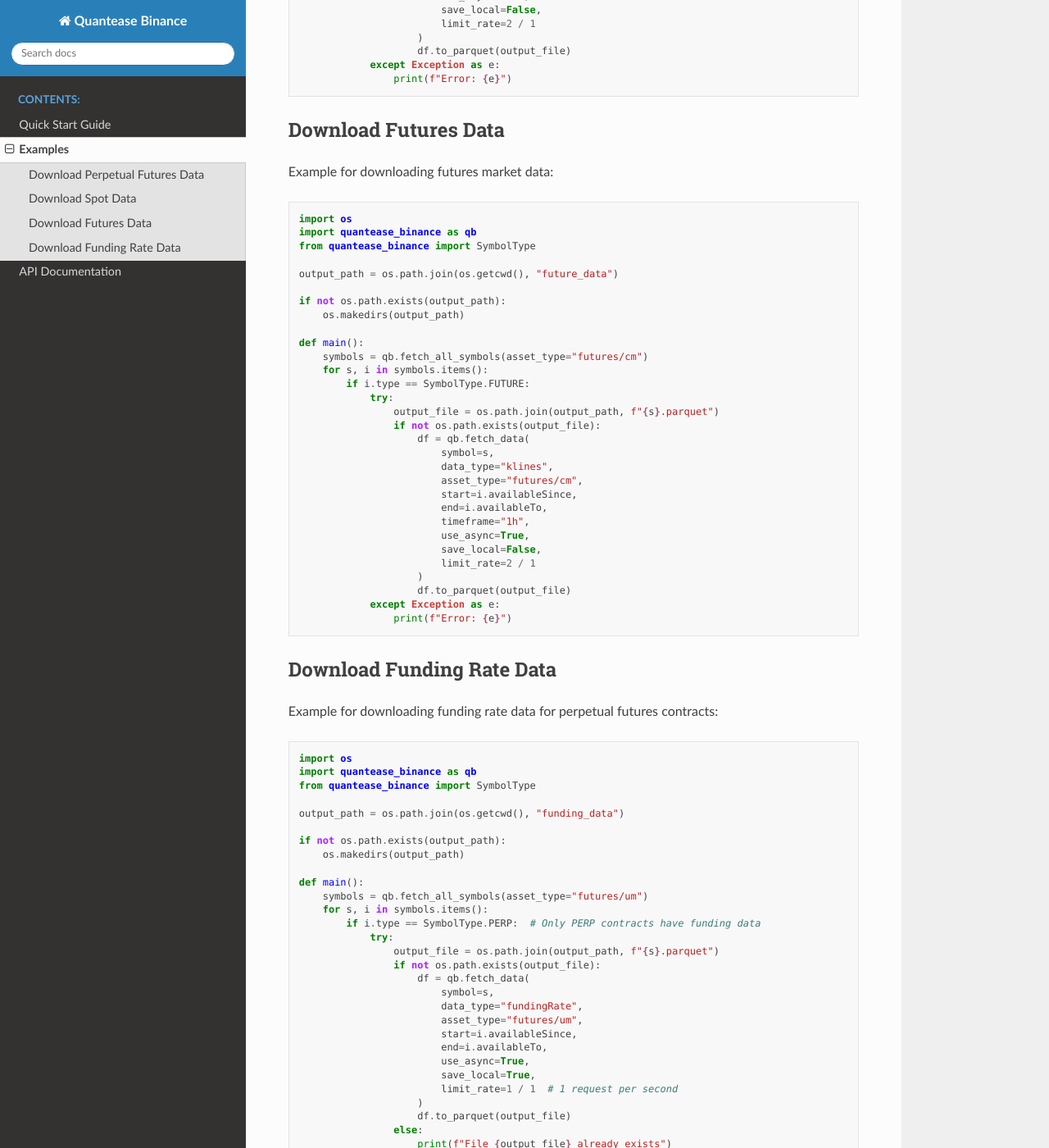
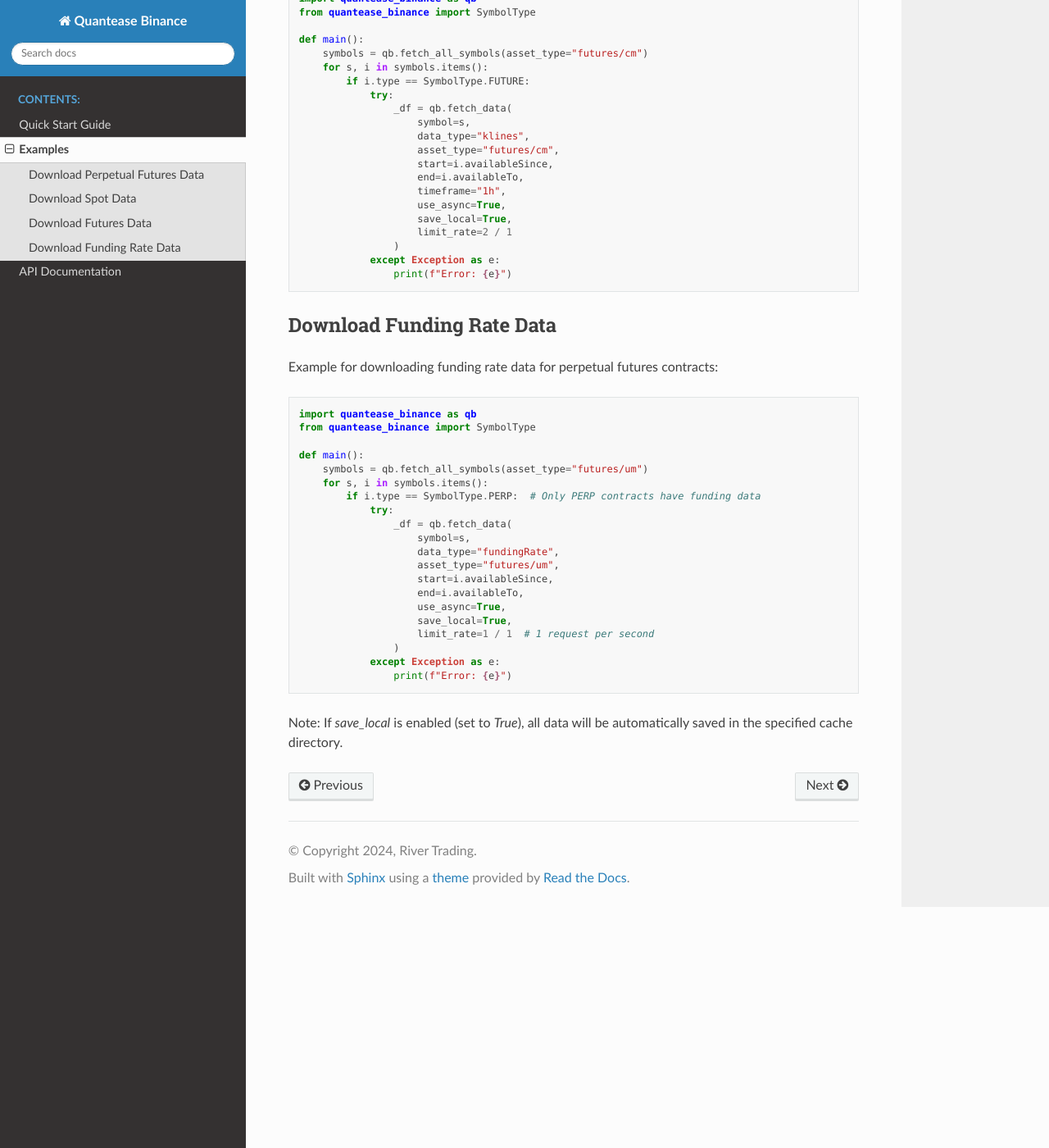
Before and after one commit to RiverTrading/quantease-binance, a Sphinx documentation site: the page built from docs/example.rst, in a window 1280 px wide and 1400 px high, scrolled down 1406 px. Shown: the whole window at 82% size. Built offline with Sphinx 7.4.7 and the Read the Docs theme 3.1.0, drawn with Linux system fonts in a browser that asks for light colours; some of the changed text lies outside the part shown.

```diff
--- a/docs/example.rst
+++ b/docs/example.rst
@@ -10,34 +10,25 @@ This example shows how to download historical data for perpetual futures contrac
 
 .. code-block:: python
 
-    import os
     import quantease_binance as qb
     from quantease_binance import SymbolType
-
-    output_path = os.path.join(os.getcwd(), "perp_data")
-
-    if not os.path.exists(output_path):
-        os.makedirs(output_path)
 
     def main():
         symbols = qb.fetch_all_symbols(asset_type="futures/um")
         for s, i in symbols.items():
             if i.type == SymbolType.PERP:  # Filter for perpetual futures contracts
                 try:
-                    output_file = os.path.join(output_path, f"{s}.parquet")
-                    if not os.path.exists(output_file):
-                        df = qb.fetch_data(
-                            symbol=s,
-                            data_type="klines",
-                            asset_type="futures/um",
-                            start=i.availableSince,
-                            end=i.availableTo,
-                            timeframe="1h",
-                            use_async=True,
-                            save_local=False,
-                            limit_rate=2 / 1,  # 2 request per second
-                        )
-                        df.to_parquet(output_file)
+                    _df = qb.fetch_data(
+                        symbol=s,
+                        data_type="klines",
+                        asset_type="futures/um",
+                        start=i.availableSince,
+                        end=i.availableTo,
+                        timeframe="1h",
+                        use_async=True,
+                        save_local=True,
+                        limit_rate=2 / 1,  # 2 request per second
+                    )
                 except Exception as e:
                     print(f"Error: {e}")
 
@@ -48,34 +39,27 @@ Example for downloading spot market historical data:
 
 .. code-block:: python
 
-    import os
     import quantease_binance as qb
     from quantease_binance import SymbolType
 
-    output_path = os.path.join(os.getcwd(), "spot_data")
-
-    if not os.path.exists(output_path):
-        os.makedirs(output_path)
+    qb.config.set_cache_dir("./.cache")  # Set the custom cache directory
 
     def main():
         symbols = qb.fetch_all_symbols(asset_type="spot")
         for s, i in symbols.items():
             if i.type == SymbolType.SPOT:
                 try:
-                    output_file = os.path.join(output_path, f"{s}.parquet")
-                    if not os.path.exists(output_file):
-                        df = qb.fetch_data(
-                            symbol=s,
-                            data_type="klines",
-                            asset_type="spot",
-                            start=i.availableSince,
-                            end=i.availableTo,
-                            timeframe="1h",
-                            use_async=True,
-                            save_local=False,
-                            limit_rate=2 / 1
-                        )
-                        df.to_parquet(output_file)
+                    _df = qb.fetch_data(
+                        symbol=s,
+                        data_type="klines",
+                        asset_type="spot",
+                        start=i.availableSince,
+                        end=i.availableTo,
+                        timeframe="1h",
+                        use_async=True,
+                        save_local=True,
+                        limit_rate=2 / 1
+                    )
                 except Exception as e:
                     print(f"Error: {e}")
 
@@ -86,34 +70,25 @@ Example for downloading futures market data:
 
 .. code-block:: python
 
-    import os
     import quantease_binance as qb
     from quantease_binance import SymbolType
-
-    output_path = os.path.join(os.getcwd(), "future_data")
-
-    if not os.path.exists(output_path):
-        os.makedirs(output_path)
 
     def main():
         symbols = qb.fetch_all_symbols(asset_type="futures/cm")
         for s, i in symbols.items():
             if i.type == SymbolType.FUTURE:
                 try:
-                    output_file = os.path.join(output_path, f"{s}.parquet")
-                    if not os.path.exists(output_file):
-                        df = qb.fetch_data(
-                            symbol=s,
-                            data_type="klines",
-                            asset_type="futures/cm",
-                            start=i.availableSince,
-                            end=i.availableTo,
-                            timeframe="1h",
-                            use_async=True,
-                            save_local=False,
-                            limit_rate=2 / 1
-                        )
-                        df.to_parquet(output_file)
+                    _df = qb.fetch_data(
+                        symbol=s,
+                        data_type="klines",
+                        asset_type="futures/cm",
+                        start=i.availableSince,
+                        end=i.availableTo,
+                        timeframe="1h",
+                        use_async=True,
+                        save_local=True,
+                        limit_rate=2 / 1
+                    )
                 except Exception as e:
                     print(f"Error: {e}")
 
@@ -124,34 +99,25 @@ Example for downloading funding rate data for perpetual futures contracts:
 
 .. code-block:: python
 
-    import os
     import quantease_binance as qb
     from quantease_binance import SymbolType
-
-    output_path = os.path.join(os.getcwd(), "funding_data")
-
-    if not os.path.exists(output_path):
-        os.makedirs(output_path)
 
     def main():
         symbols = qb.fetch_all_symbols(asset_type="futures/um")
         for s, i in symbols.items():
             if i.type == SymbolType.PERP:  # Only PERP contracts have funding data
                 try:
-                    output_file = os.path.join(output_path, f"{s}.parquet")
-                    if not os.path.exists(output_file):
-                        df = qb.fetch_data(
-                            symbol=s,
-                            data_type="fundingRate",
-                            asset_type="futures/um",
-                            start=i.availableSince,
-                            end=i.availableTo,
-                            use_async=True,
-                            save_local=True,
-                            limit_rate=1 / 1  # 1 request per second
-                        )
-                        df.to_parquet(output_file)
-                    else:
-                        print(f"File {output_file} already exists")
+                    _df = qb.fetch_data(
+                        symbol=s,
+                        data_type="fundingRate",
+                        asset_type="futures/um",
+                        start=i.availableSince,
+                        end=i.availableTo,
+                        use_async=True,
+                        save_local=True,
+                        limit_rate=1 / 1  # 1 request per second
+                    )
                 except Exception as e:
                     print(f"Error: {e}")
+
+Note: If `save_local` is enabled (set to `True`), all data will be automatically saved in the specified cache directory.
--- a/docs/quickstart.rst
+++ b/docs/quickstart.rst
@@ -21,6 +21,9 @@ To fetch all trading pairs from the Binance exchange, you can use the ``fetch_al
 .. code-block:: python
 
    import quantease_binance as qb
+
+   # Set a custom cache directory
+   qb.config.set_cache_dir("/path/to/your/cache")
 
    symbols = qb.fetch_all_symbols()
    print(symbols)
```
Also changed, not shown: docs/api.rst (+16 -0 lines), quantease_binance/__init__.py (+24 -3 lines), 8 other files.
